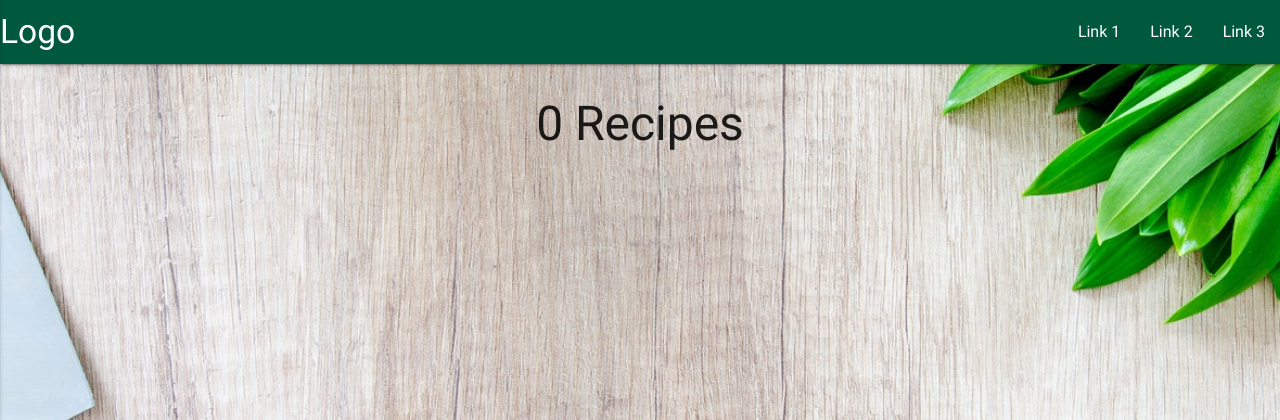
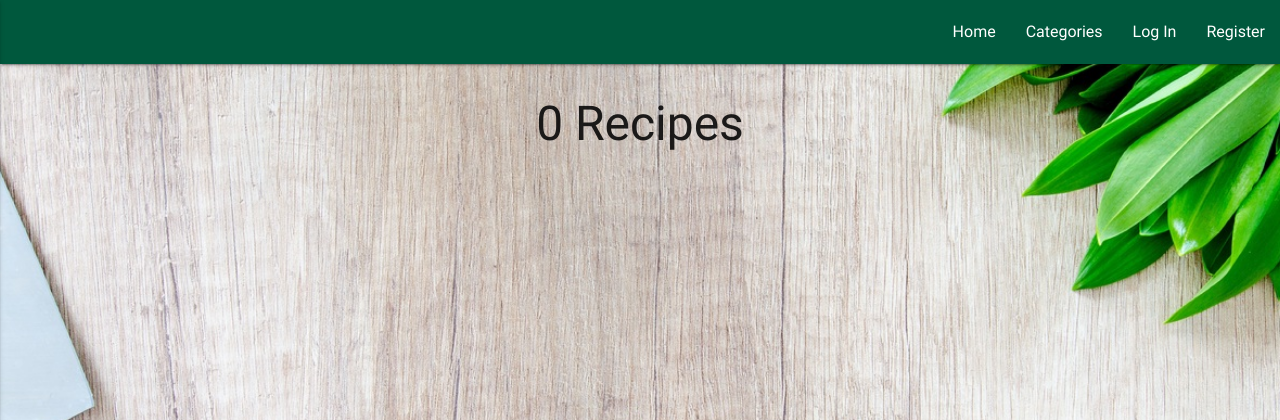
Before and after one commit to freddorn/recipe-database, a Flask app: page / in a window 1280 px wide. Shown: the top 420 px of the page. Run offline with Flask 2, Linux system fonts and the light colour scheme; data that the repository does not hold is empty; some libraries are stand-ins or nearby versions.

Commit message:
add file structure for html pages

```diff
--- a/templates/base.html
+++ b/templates/base.html
@@ -11,19 +11,38 @@
 	<header>
 		<nav>
 			<div class="nav-wrapper">
-				<a href="#!" class="brand-logo">Logo</a>
+				<!--Nav for desktop and laptop devices-->
 				<a href="#" data-activates="mobile-demo" class="button-collapse"><i class="material-icons">menu</i></a>
-				<ul class="right hide-on-med-and-down">
-					<li><a href="sass.html">Link 1</a></li>
-					<li><a href="badges.html">Link 2</a></li>
-					<li><a href="collapsible.html">Link 3</a></li>
+				<ul id="nav-mobile" class="right hide-on-med-and-down">
+					<li><a href="">Home</a></li>
+					<li><a href="">Categories</a></li>
+					{% if session.username %}
+					<!--If the user is logged in, they see links to add recipes, view their own recipes and log out in the navbar-->
+					<li><a href="">Add a Recipe</a></li>
+					<li><a href="">Your Recipes</a></li>
+					<li><a href="">Log Out</a></li>
+					{% else %}
+					<!--If the user is not logged in, they see links to log in or register in the navbar-->
+					<li><a href="">Log In</a></li>
+					<li><a href="">Register</a></li>
+					{% endif %}
 				</ul>
+
+				<!--Side nav for mobile devices-->
 				<ul class="side-nav" id="mobile-demo">
-					<li><a href="sass.html">Link 1</a></li>
-					<li><a href="badges.html">Link 2</a></li>
-					<li><a href="collapsible.html">Link 3</a></li>
+					<li><a href="">Home</a></li>
+					<li><a href="">Categories</a></li>
+					{% if session.username %}
+					<li><a href="">Add a Recipe</a></li>
+					<li><a href="">Your Recipes</a></li>
+					<li><a href="">Log Out</a></li>
+					{% else %}
+					<li><a href="">Log In</a></li>
+					<li><a href="">Register</a></li>
+					{% endif %}
 				</ul>
 			</div>
+
 		</nav>
 
 	</header>
@@ -31,7 +50,7 @@
 		{% block content %} {% endblock %}
 	</div>
 
-    <script src="https://cdnjs.cloudflare.com/ajax/libs/jquery/3.2.1/jquery.min.js"></script>
+	<script src="https://cdnjs.cloudflare.com/ajax/libs/jquery/3.2.1/jquery.min.js"></script>
 	<script src="https://cdnjs.cloudflare.com/ajax/libs/materialize/0.100.2/js/materialize.min.js"></script>
 	<script type="text/javascript">
 		$(document).ready(function() {
```
Also changed, not shown: templates/add_recipe.html (added), templates/categories.html (added), templates/edit_recipe.html (added), templates/login.html (added), templates/register.html (added), templates/view_recipe.html (added).
